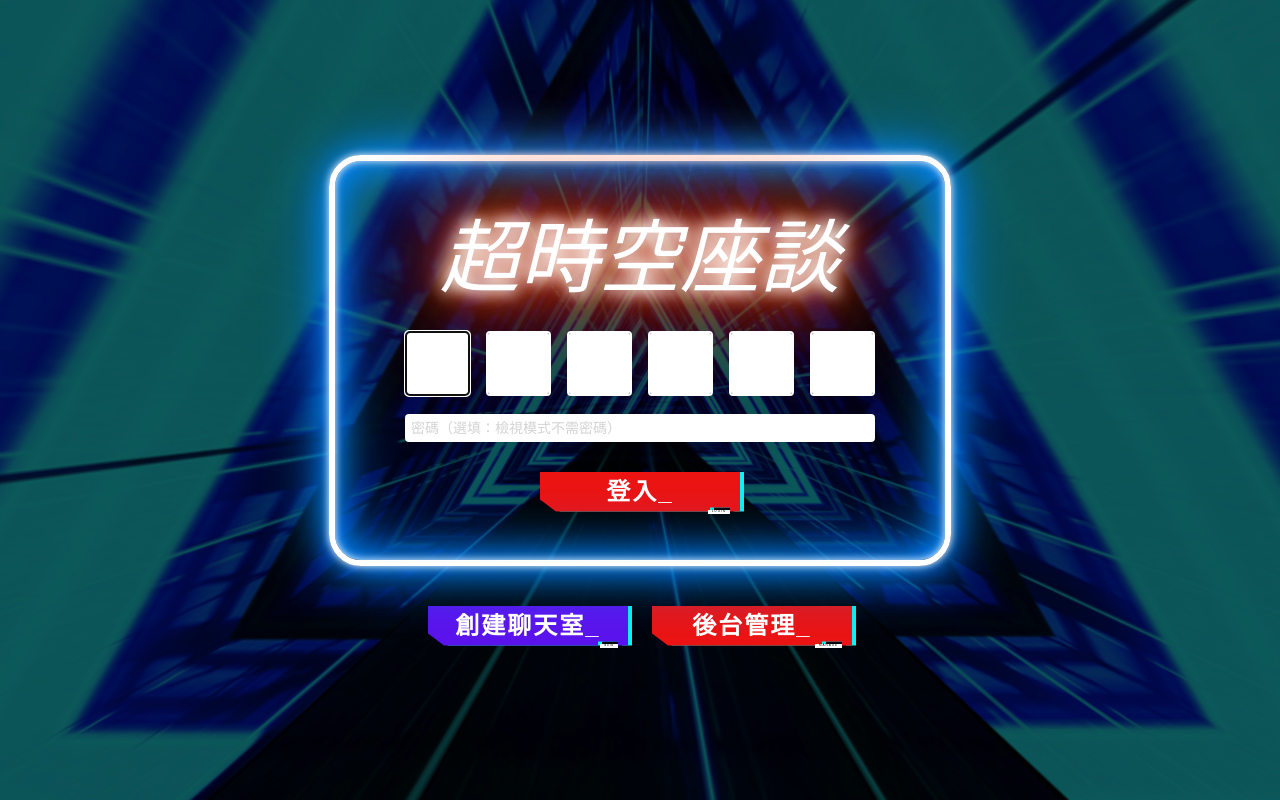
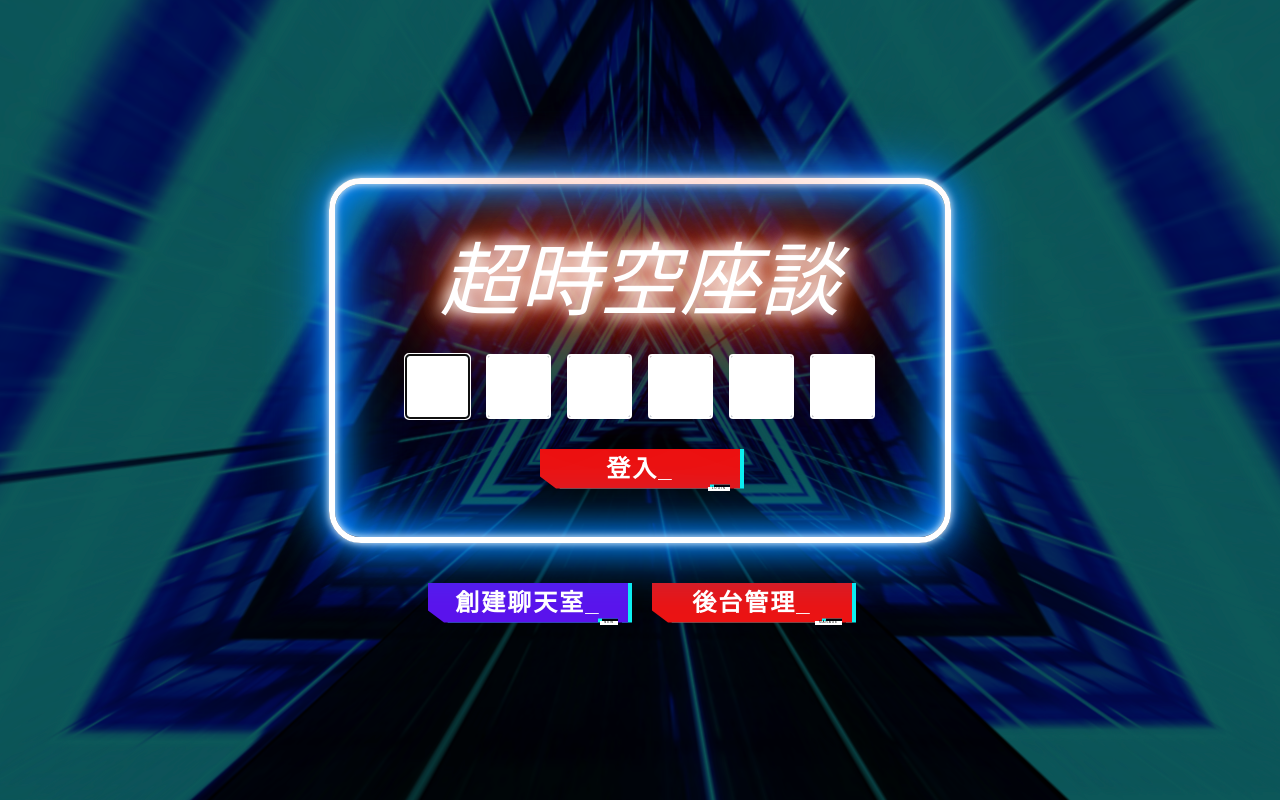
Before and after one commit to katie5413/lineSimulator, a PHP site: page / in a window 1280 px wide. Run offline with PHP 8.4, Linux system fonts and the light colour scheme; some web fonts are replaced.

Commit message:
fix: Update Entry UI.

```diff
--- a/index.php
+++ b/index.php
@@ -67,9 +67,6 @@ include "pdoInc.php";
                     <input type="text" maxLength="1" autocomplete="new-password" />
                     <input type="text" maxLength="1" autocomplete="new-password" />
                     <input type="text" maxLength="1" autocomplete="new-password" />
-                    <div class="form__input password">
-                        <input class="input" type="password" id="password" name="password" placeholder="密碼（選填：檢視模式不需密碼）" type="text" autocomplete="new-password" />
-                    </div>
                     <div class="errorMsg">
                         <img class="icon" src="Images/icon/error.svg" alt="error" />
                         <span class="text">errorText</span>
```
